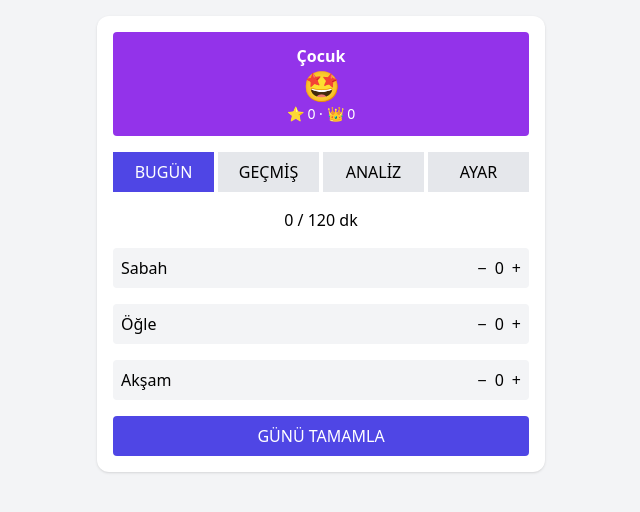
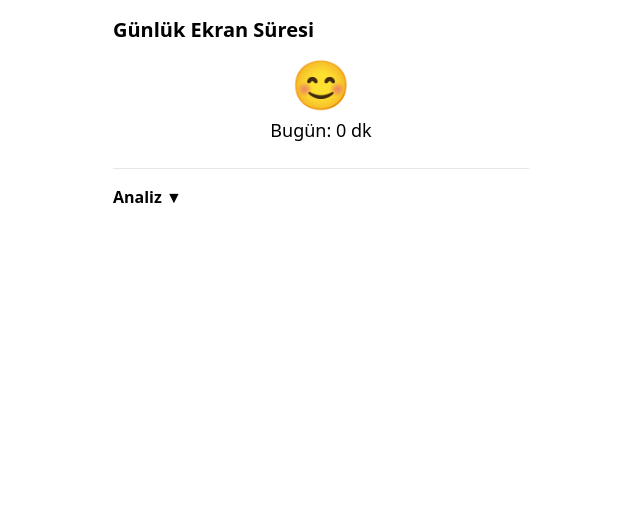
Before and after one commit to terennumusic-eng/gunluk-ekran-surei, a React (Vite) app: page / in a window 1280 px wide. Shown: the top 512 px of the page, without its empty margins (319-959 px from the left). Built offline with nearby package versions, Linux system fonts and the light colour scheme.

Commit message:
küçük güncelleme

```diff
--- a/src/App.jsx
+++ b/src/App.jsx
@@ -1,230 +1,195 @@
 import { useEffect, useState } from "react";
 
-/* STORAGE KEYS */
-const K_TODAY = "app_v2_today";
-const K_HISTORY = "app_v2_history";
-const K_SETTINGS = "app_v2_settings";
+/* =======================
+   TARİH YARDIMCILARI
+======================= */
+function getISODate(date = new Date()) {
+  return date.toISOString().split("T")[0];
+}
 
-/* DEFAULT SETTINGS */
-const DEFAULT_SETTINGS = {
-  name: "Çocuk",
-  limit: 120,
-  step: 5,
-};
+function getLast7Days() {
+  const days = [];
+  for (let i = 6; i >= 0; i--) {
+    const d = new Date();
+    d.setDate(d.getDate() - i);
+    days.push({
+      date: getISODate(d),
+      label: d.toLocaleDateString("tr-TR", { weekday: "short" }),
+    });
+  }
+  return days;
+}
 
-/* LEVELS – YÜZDE BAZLI */
-const LEVELS = {
-  efsane: { max: 0.7, emoji: "🤩", color: "bg-purple-600", label: "Efsane" },
-  iyi: { max: 0.85, emoji: "🙂", color: "bg-green-500", label: "İyi" },
-  sinirda: { max: 1.0, emoji: "😐", color: "bg-yellow-400", label: "Sınırda" },
-  asti: { max: 999, emoji: "😵", color: "bg-red-500", label: "Aşırı" },
-};
+function getWeeksOfMonth(year, month) {
+  const weeks = [];
+  let week = [];
+  const date = new Date(year, month, 1);
 
-export default function App() {
-  const [tab, setTab] = useState("BUGÜN");
+  while (date.getMonth() === month) {
+    week.push(getISODate(date));
+    if (date.getDay() === 0) {
+      weeks.push(week);
+      week = [];
+    }
+    date.setDate(date.getDate() + 1);
+  }
+  if (week.length) weeks.push(week);
+  return weeks;
+}
 
-  const [sabah, setSabah] = useState(0);
-  const [ogle, setOgle] = useState(0);
-  const [aksam, setAksam] = useState(0);
+/* =======================
+   ANALİZ BİLEŞENLERİ
+======================= */
+function WeeklyChart({ dailyHistory }) {
+  const today = getISODate();
+  const days = getLast7Days();
 
-  const [history, setHistory] = useState([]);
-  const [settings, setSettings] = useState(DEFAULT_SETTINGS);
+  const data = days.map(d => {
+    const found = dailyHistory.find(h => h.date === d.date);
+    return {
+      ...d,
+      minutes: found ? found.totalMinutes : 0,
+      isToday: d.date === today,
+    };
+  });
 
-  const total = sabah + ogle + aksam;
-
-  /* LOAD */
-  useEffect(() => {
-    setHistory(JSON.parse(localStorage.getItem(K_HISTORY)) || []);
-    setSettings(JSON.parse(localStorage.getItem(K_SETTINGS)) || DEFAULT_SETTINGS);
-
-    const today = JSON.parse(localStorage.getItem(K_TODAY)) || {};
-    setSabah(today.sabah || 0);
-    setOgle(today.ogle || 0);
-    setAksam(today.aksam || 0);
-  }, []);
-
-  /* SAVE */
-  useEffect(() => {
-    localStorage.setItem(K_HISTORY, JSON.stringify(history));
-    localStorage.setItem(K_SETTINGS, JSON.stringify(settings));
-    localStorage.setItem(K_TODAY, JSON.stringify({ sabah, ogle, aksam }));
-  }, [history, settings, sabah, ogle, aksam]);
-
-  /* LEVEL CALC */
-  function getLevel(minutes) {
-    const ratio = minutes / settings.limit;
-    if (ratio <= LEVELS.efsane.max) return { key: "efsane", ...LEVELS.efsane };
-    if (ratio <= LEVELS.iyi.max) return { key: "iyi", ...LEVELS.iyi };
-    if (ratio <= LEVELS.sinirda.max) return { key: "sinirda", ...LEVELS.sinirda };
-    return { key: "asti", ...LEVELS.asti };
-  }
-
-  const todayLevel = getLevel(total);
-
-  /* REWARD – GEÇMİŞTEN HESAP */
-  const efsaneCount = history.filter(h => h.key === "efsane").length;
-  const crown = Math.floor(efsaneCount / 7);
-  const star = efsaneCount % 7;
-  const kalan = 7 - star;
-
-  /* COMPLETE DAY */
-  function completeDay() {
-    const l = getLevel(total);
-
-    const record = {
-      id: Date.now(),
-      date: new Date().toLocaleDateString("tr-TR"),
-      total,
-      key: l.key,
-      emoji: l.emoji,
-    };
-
-    setHistory(prev => [record, ...prev]);
-    setSabah(0);
-    setOgle(0);
-    setAksam(0);
-  }
-
-  function deleteRecord(id) {
-    if (!confirm("Bu kayıt silinsin mi?")) return;
-    setHistory(prev => prev.filter(h => h.id !== id));
-  }
-
-  /* ANALYSIS DATA */
-  const last7 = history.slice(0, 7).reverse();
-  const maxVal = Math.max(
-    ...last7.map(d => d.total),
-    settings.limit,
-    1
-  );
+  const max = Math.max(...data.map(d => d.minutes), 60);
 
   return (
-    <div className="min-h-screen bg-gray-100 p-4">
-      <div className="bg-white rounded-xl shadow max-w-md mx-auto p-4 space-y-4">
-
-        {/* HEADER */}
-        <div className={`text-center text-white p-3 rounded ${todayLevel.color}`}>
-          <h1 className="font-bold">{settings.name}</h1>
-          <div className="text-3xl">{todayLevel.emoji}</div>
-          <div className="text-sm">
-            ⭐ {star} · 👑 {crown}
+    <div className="mt-4">
+      <h3 className="font-semibold mb-2">Haftalık</h3>
+      <div className="flex items-end gap-2 h-40">
+        {data.map(d => (
+          <div key={d.date} className="flex-1 text-center">
+            <div
+              className={`mx-auto rounded ${
+                d.isToday ? "bg-blue-600" : "bg-blue-400"
+              }`}
+              style={{ height: `${(d.minutes / max) * 100}%`, width: "70%" }}
+            />
+            <div className="text-xs mt-1">{d.label}</div>
           </div>
-        </div>
-
-        {/* TABS */}
-        <div className="grid grid-cols-4 gap-1">
-          {["BUGÜN", "GEÇMİŞ", "ANALİZ", "AYAR"].map(t => (
-            <button
-              key={t}
-              onClick={() => setTab(t)}
-              className={`p-2 ${
-                tab === t ? "bg-indigo-600 text-white" : "bg-gray-200"
-              }`}
-            >
-              {t}
-            </button>
-          ))}
-        </div>
-
-        {/* BUGÜN */}
-        {tab === "BUGÜN" && (
-          <>
-            <div className="text-center">
-              {total} / {settings.limit} dk
-            </div>
-
-            <Counter label="Sabah" v={sabah} set={setSabah} step={settings.step} />
-            <Counter label="Öğle" v={ogle} set={setOgle} step={settings.step} />
-            <Counter label="Akşam" v={aksam} set={setAksam} step={settings.step} />
-
-            <button
-              onClick={completeDay}
-              className="w-full bg-indigo-600 text-white p-2 rounded"
-            >
-              GÜNÜ TAMAMLA
-            </button>
-          </>
-        )}
-
-        {/* GEÇMİŞ */}
-        {tab === "GEÇMİŞ" && (
-          history.length === 0 ? (
-            <p className="text-center text-gray-400">Kayıt yok</p>
-          ) : (
-            history.map(h => (
-              <div key={h.id} className="flex justify-between bg-gray-100 p-2 rounded">
-                <span>{h.date} · {h.emoji} {h.total}</span>
-                <button onClick={() => deleteRecord(h.id)}>🗑️</button>
-              </div>
-            ))
-          )
-        )}
-
-        {/* ANALİZ */}
-        {tab === "ANALİZ" && (
-          history.length === 0 ? (
-            <p className="text-center text-gray-400">Analiz için veri yok</p>
-          ) : (
-            <>
-              <div className="flex items-end gap-2 h-40 border-b pb-2">
-                {last7.map((d, i) => {
-                  const lvl = LEVELS[d.key];
-                  return (
-                    <div key={i} className="flex-1 flex flex-col items-center">
-                      <div
-                        className={`${lvl.color} w-full rounded`}
-                        style={{
-                          height: `${Math.max(10, (d.total / maxVal) * 100)}%`
-                        }}
-                      />
-                      <span className="text-xs mt-1">G{i + 1}</span>
-                    </div>
-                  );
-                })}
-              </div>
-
-              <div className="text-center text-sm">
-                Bu hafta <b>{last7.filter(d => d.key === "efsane").length}</b> efsane gün<br />
-                1 taç için <b>{kalan}</b> efsane gün kaldı
-              </div>
-            </>
-          )
-        )}
-
-        {/* AYAR */}
-        {tab === "AYAR" && (
-          <div className="space-y-2 text-sm">
-            <label>Çocuk Adı</label>
-            <input
-              className="border p-2 w-full"
-              value={settings.name}
-              onChange={e => setSettings({ ...settings, name: e.target.value })}
-            />
-
-            <label>Günlük Limit</label>
-            <input
-              type="number"
-              className="border p-2 w-full"
-              value={settings.limit}
-              onChange={e => setSettings({ ...settings, limit: +e.target.value })}
-            />
-          </div>
-        )}
-
+        ))}
       </div>
     </div>
   );
 }
 
-function Counter({ label, v, set, step }) {
+function MonthlyChart({ dailyHistory }) {
+  const now = new Date();
+  const weeks = getWeeksOfMonth(now.getFullYear(), now.getMonth());
+
+  const weeklyTotals = weeks.map(week =>
+    week.reduce((sum, d) => {
+      const found = dailyHistory.find(h => h.date === d);
+      return sum + (found ? found.totalMinutes : 0);
+    }, 0)
+  );
+
+  const max = Math.max(...weeklyTotals, 60);
+
   return (
-    <div className="flex justify-between bg-gray-100 p-2 rounded">
-      <span>{label}</span>
-      <div>
-        <button onClick={() => set(Math.max(0, v - step))}>−</button>
-        <span className="mx-2">{v}</span>
-        <button onClick={() => set(v + step)}>+</button>
+    <div className="mt-6">
+      <h3 className="font-semibold mb-2">Aylık (Haftalık Özet)</h3>
+      <div className="flex items-end gap-3 h-32">
+        {weeklyTotals.map((m, i) => (
+          <div key={i} className="flex-1 text-center">
+            <div
+              className="mx-auto bg-green-500 rounded"
+              style={{ height: `${(m / max) * 100}%`, width: "70%" }}
+            />
+            <div className="text-xs mt-1">{i + 1}.H</div>
+          </div>
+        ))}
       </div>
     </div>
   );
 }
+
+function AnalysisPanel({ dailyHistory }) {
+  const [open, setOpen] = useState(false);
+
+  return (
+    <div className="mt-6 border-t pt-4">
+      <button
+        onClick={() => setOpen(!open)}
+        className="font-semibold w-full text-left"
+      >
+        Analiz {open ? "▲" : "▼"}
+      </button>
+
+      {open && (
+        <div className="mt-4">
+          <WeeklyChart dailyHistory={dailyHistory} />
+          <MonthlyChart dailyHistory={dailyHistory} />
+        </div>
+      )}
+    </div>
+  );
+}
+
+/* =======================
+   ANA UYGULAMA
+======================= */
+export default function App() {
+  const [todayMinutes, setTodayMinutes] = useState(
+    Number(localStorage.getItem("todayMinutes") || 0)
+  );
+  const [lastDate, setLastDate] = useState(
+    localStorage.getItem("lastDate") || getISODate()
+  );
+  const [dailyHistory, setDailyHistory] = useState(
+    JSON.parse(localStorage.getItem("dailyHistory") || "[]")
+  );
+
+  /* === DAKİKA SAYACI (ESKİ MANTIK BOZULMAZ) === */
+  useEffect(() => {
+    const interval = setInterval(() => {
+      setTodayMinutes(m => {
+        const next = m + 1;
+        localStorage.setItem("todayMinutes", next);
+        return next;
+      });
+    }, 60000);
+    return () => clearInterval(interval);
+  }, []);
+
+  /* === GÜN DEĞİŞİMİ (00.00) === */
+  useEffect(() => {
+    const today = getISODate();
+    if (lastDate !== today) {
+      if (todayMinutes > 0) {
+        const updated = [
+          ...dailyHistory.filter(d => d.date !== lastDate),
+          { date: lastDate, totalMinutes: todayMinutes },
+        ];
+        setDailyHistory(updated);
+        localStorage.setItem("dailyHistory", JSON.stringify(updated));
+      }
+
+      setTodayMinutes(0);
+      localStorage.setItem("todayMinutes", 0);
+      setLastDate(today);
+      localStorage.setItem("lastDate", today);
+    }
+  }, [todayMinutes, lastDate, dailyHistory]);
+
+  /* === EMOJI / RENK (ESKİ DAVRANIŞ) === */
+  const emoji =
+    todayMinutes < 60 ? "😊" : todayMinutes < 120 ? "😐" : "😟";
+
+  return (
+    <div className="max-w-md mx-auto p-4">
+      <h1 className="text-xl font-bold mb-4">Günlük Ekran Süresi</h1>
+
+      <div className="text-center text-5xl mb-2">{emoji}</div>
+
+      <div className="text-center text-lg mb-4">
+        Bugün: {todayMinutes} dk
+      </div>
+
+      {/* === ANALİZ PANELİ === */}
+      <AnalysisPanel dailyHistory={dailyHistory} />
+    </div>
+  );
+}
```
